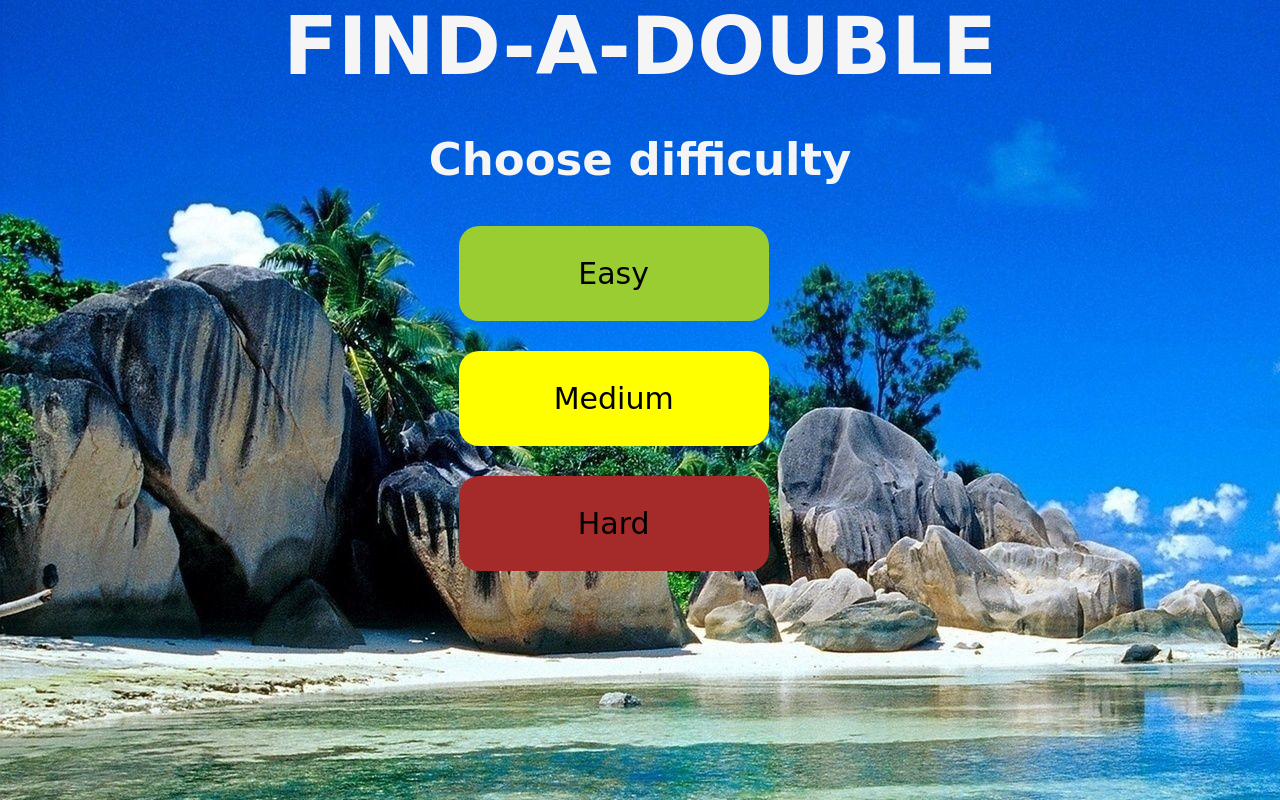
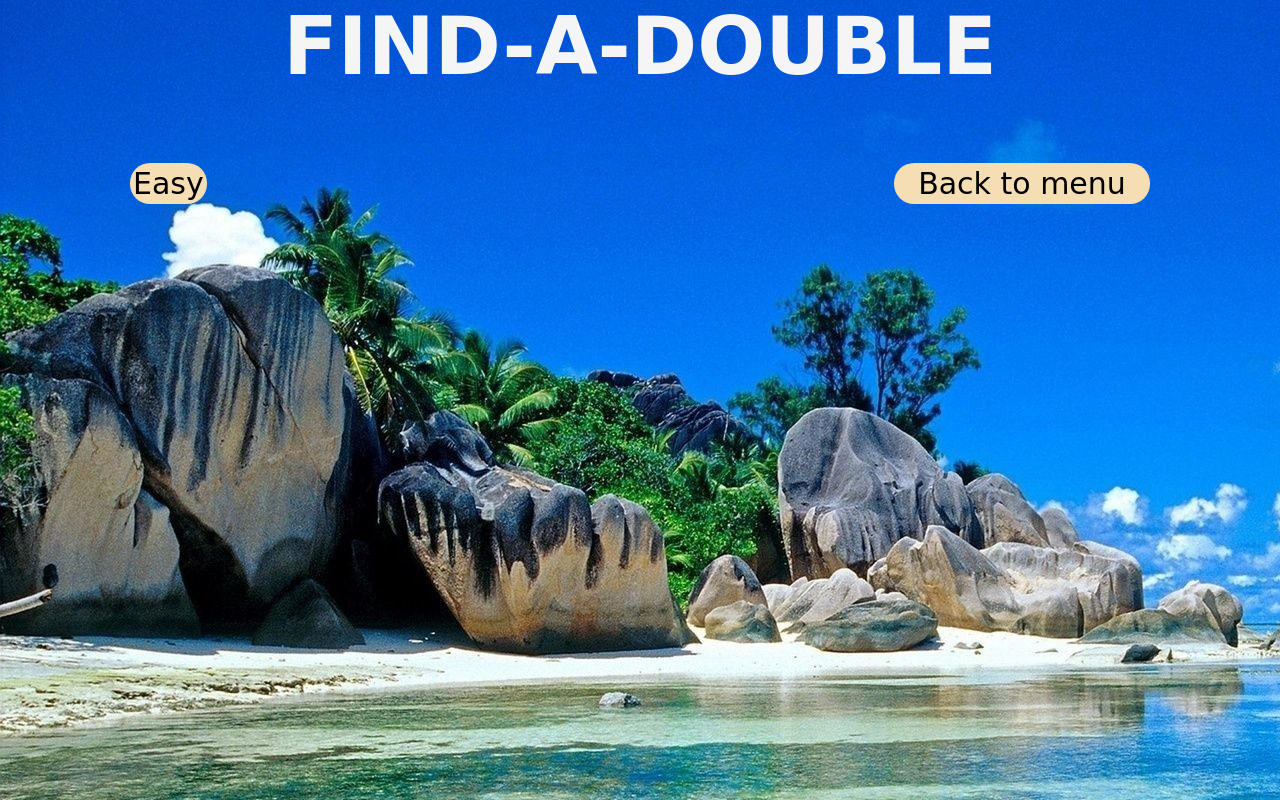
Before and after one commit to DaniilD3/cardgame1, a plain HTML site: page game/index.html in a window 1280 px wide. Both pictures are taken after a click on the element "Easy". Drawn offline with Linux system fonts and the light colour scheme.

Commit message:
Add files via upload

```diff
--- a/game/createField.js
+++ b/game/createField.js
@@ -1,5 +1,35 @@
+import { createMenu } from "./createMenu.js";
+
 export const createField =(lvl)=>{
+	const main = document.querySelector("main");
+	main.classList.add ("null");
+
+
 	console.log(lvl);
+	let lvlText;
+
+	switch(lvl){
+		case 8:
+			lvlText ="Easy"
+			break;
+		case 12 :
+			lvlText ="Medium"
+			break;
+		case 16:
+			lvlText ="Hard"
+			break;
+	}
+
+	const game = document.querySelector(".game");
+	game.style.display = "block"
+			const level = game.querySelector(".lvl")
+		level.textContent = lvlText;
+
+		const menu = 	game.querySelector(".btn");
+		menu.addEventListener('click',()=>{
+			createMenu();
+		})
+
 
 
 
--- a/game/createMenu.js
+++ b/game/createMenu.js
@@ -1,8 +1,12 @@
 import { createField } from "./createField.js";
 
 export const createMenu=()=>{
+	const main = document.querySelector("main");
+	main.classList.remove ("null");
+	const game = document .querySelector(".game");
 	const menu = document .querySelector(".menu");
 		menu.style.display = "block";
+			game.style.display = "none"
 
 	const btn = menu .querySelectorAll(".btn")
 		btn.forEach (el => {
@@ -10,12 +14,15 @@ export const createMenu=()=>{
 		console.log(el.textContent);
 		switch(el.textContent){
 			case"Easy":
+			menu.style.display="none";
 			createField(8);
 				break;
 			case"Medium":
+			menu.style.display="none";
 			createField(12);
 				break;
 			case"Hard":
+			menu.style.display="none";
 			createField(16);
 				break;
 		}
--- a/game/index.html
+++ b/game/index.html
@@ -17,7 +17,13 @@
 		<div class="btn btn2">Medium</div>
 		<div class="btn btn3">Hard</div>
 	</div>
-
+	<div class="game">
+		<div class="game-header">
+			<div class="lvl">
+			</div>
+			<div class="btn reset">Back to menu</div>
+		</div>
+	</div>
 
 </main>
 
--- a/game/style.css
+++ b/game/style.css
@@ -17,6 +17,7 @@ body{
 }
 
 main {
+	padding: 100px;
 	font-size: 30px;
 	display: flex;
 	flex-direction: column;
@@ -67,3 +68,24 @@ h2 {
 {	scale: 1.1
 
 }
+.reset {
+	background-color: wheat;
+	padding: 3px;
+}
+.game-header{
+	display: flex;
+	justify-content: space-between;
+	align-items: center;
+}
+.lvl{
+
+	text-align: left;
+	background-color: wheat;
+	padding: 3px;
+	border-radius: 20px;
+	margin: 30px;
+}
+
+.null{
+	padding-top:0 ;
+}
```
